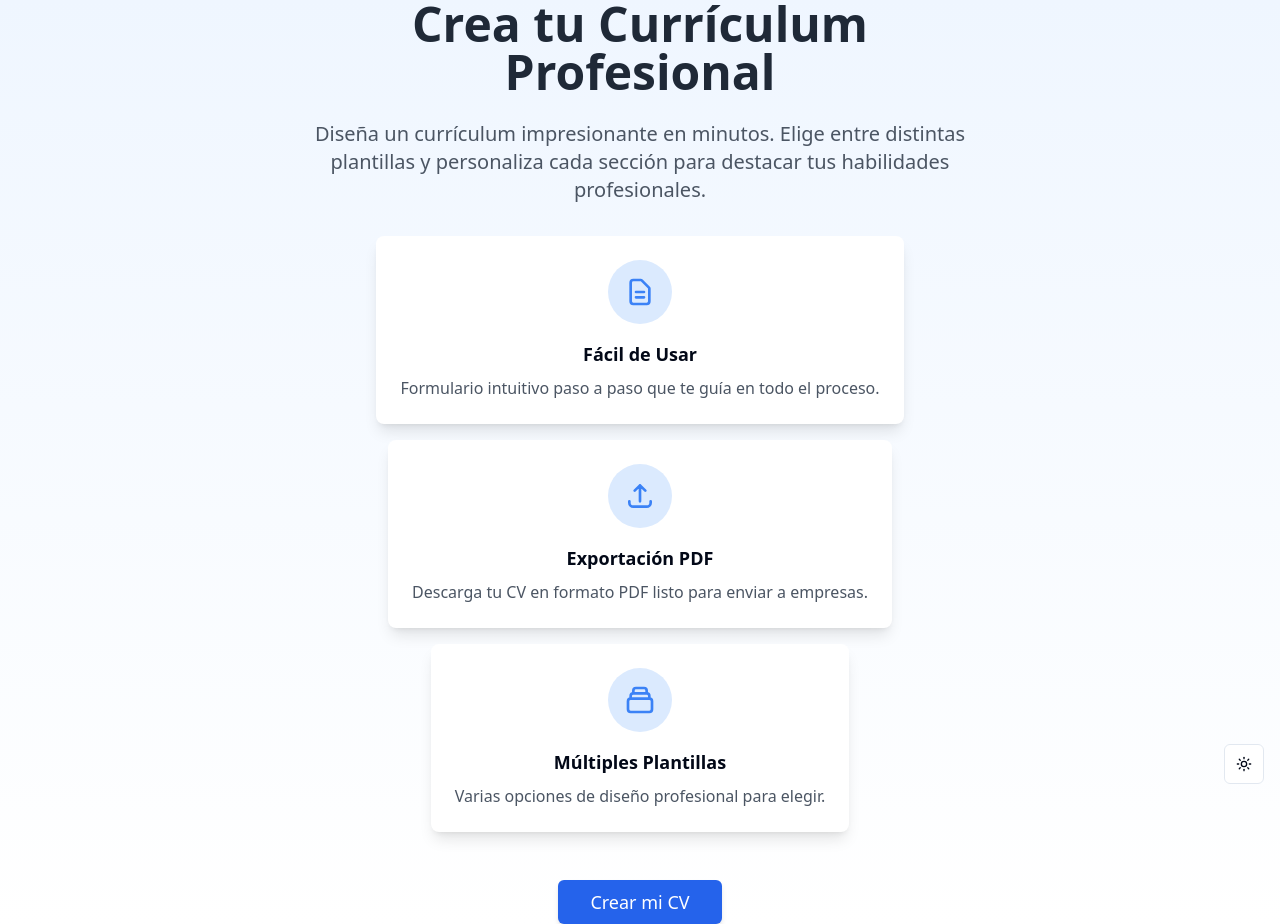
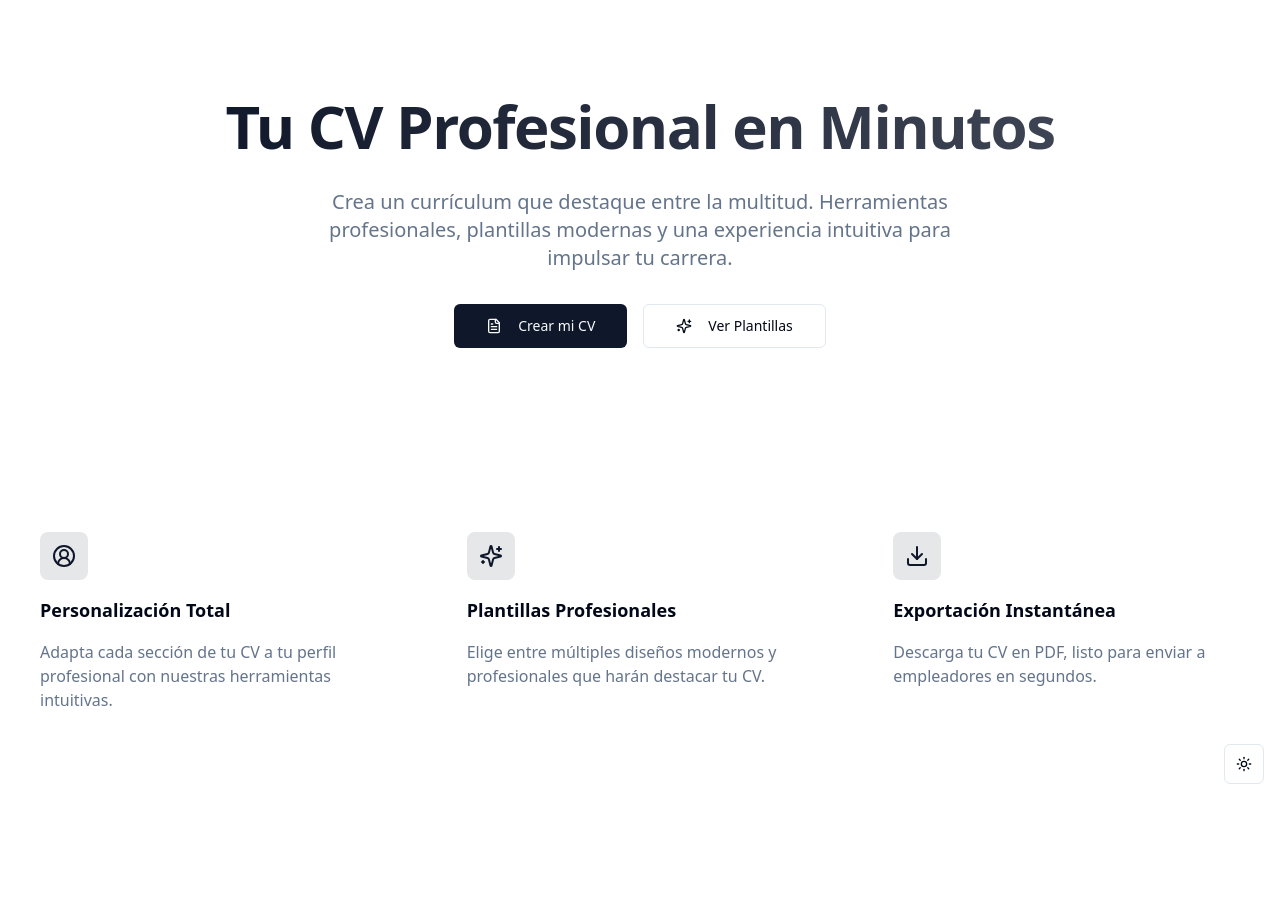
Before and after one commit to LucasSA97/skilled-story-teller, a React (Vite) app: page / in a window 1280 px wide. After the commit the page ends 800 px from the top, so only its background shows below. Built offline with nearby package versions, Linux system fonts and the light colour scheme; what @react-pdf/renderer would draw is missing.

Commit message:
Refactor: Improve landing page and fix dark mode
- Improved the landing page design for a more modern look.
- Made the landing page more specific in what is offered.
- Fixed the dark mode functionality.

```diff
--- a/src/index.css
+++ b/src/index.css
@@ -1,3 +1,4 @@
+
 @tailwind base;
 @tailwind components;
 @tailwind utilities;
@@ -7,11 +8,17 @@
     --background: 0 0% 100%;
     --foreground: 222.2 84% 4.9%;
 
+    --muted: 210 40% 96.1%;
+    --muted-foreground: 215.4 16.3% 46.9%;
+
+    --popover: 0 0% 100%;
+    --popover-foreground: 222.2 84% 4.9%;
+
     --card: 0 0% 100%;
     --card-foreground: 222.2 84% 4.9%;
 
-    --popover: 0 0% 100%;
-    --popover-foreground: 222.2 84% 4.9%;
+    --border: 214.3 31.8% 91.4%;
+    --input: 214.3 31.8% 91.4%;
 
     --primary: 222.2 47.4% 11.2%;
     --primary-foreground: 210 40% 98%;
@@ -19,66 +26,46 @@
     --secondary: 210 40% 96.1%;
     --secondary-foreground: 222.2 47.4% 11.2%;
 
-    --muted: 210 40% 96.1%;
-    --muted-foreground: 215.4 16.3% 46.9%;
-
     --accent: 210 40% 96.1%;
     --accent-foreground: 222.2 47.4% 11.2%;
 
     --destructive: 0 84.2% 60.2%;
     --destructive-foreground: 210 40% 98%;
 
-    --border: 214.3 31.8% 91.4%;
-    --input: 214.3 31.8% 91.4%;
     --ring: 222.2 84% 4.9%;
 
     --radius: 0.5rem;
-
-    --sidebar-background: 0 0% 98%;
-
-    --sidebar-foreground: 240 5.3% 26.1%;
-
-    --sidebar-primary: 240 5.9% 10%;
-
-    --sidebar-primary-foreground: 0 0% 98%;
-
-    --sidebar-accent: 240 4.8% 95.9%;
-
-    --sidebar-accent-foreground: 240 5.9% 10%;
-
-    --sidebar-border: 220 13% 91%;
-
-    --sidebar-ring: 217.2 91.2% 59.8%;
   }
 
   .dark {
     --background: 222.2 84% 4.9%;
     --foreground: 210 40% 98%;
+
+    --muted: 217.2 32.6% 17.5%;
+    --muted-foreground: 215 20.2% 65.1%;
+
+    --popover: 222.2 84% 4.9%;
+    --popover-foreground: 210 40% 98%;
+
     --card: 222.2 84% 4.9%;
     --card-foreground: 210 40% 98%;
-    --popover: 222.2 84% 4.9%;
-    --popover-foreground: 210 40% 98%;
+
+    --border: 217.2 32.6% 17.5%;
+    --input: 217.2 32.6% 17.5%;
+
     --primary: 210 40% 98%;
     --primary-foreground: 222.2 47.4% 11.2%;
+
     --secondary: 217.2 32.6% 17.5%;
     --secondary-foreground: 210 40% 98%;
-    --muted: 217.2 32.6% 17.5%;
-    --muted-foreground: 215 20.2% 65.1%;
+
     --accent: 217.2 32.6% 17.5%;
     --accent-foreground: 210 40% 98%;
+
     --destructive: 0 62.8% 30.6%;
     --destructive-foreground: 210 40% 98%;
-    --border: 217.2 32.6% 17.5%;
-    --input: 217.2 32.6% 17.5%;
+
     --ring: 212.7 26.8% 83.9%;
-    --sidebar-background: 240 5.9% 10%;
-    --sidebar-foreground: 240 4.8% 95.9%;
-    --sidebar-primary: 224.3 76.3% 48%;
-    --sidebar-primary-foreground: 0 0% 100%;
-    --sidebar-accent: 240 3.7% 15.9%;
-    --sidebar-accent-foreground: 240 4.8% 95.9%;
-    --sidebar-border: 240 3.7% 15.9%;
-    --sidebar-ring: 217.2 91.2% 59.8%;
   }
 }
 
@@ -86,7 +73,6 @@
   * {
     @apply border-border;
   }
-
   body {
     @apply bg-background text-foreground;
   }
--- a/src/pages/LandingPage.tsx
+++ b/src/pages/LandingPage.tsx
@@ -1,56 +1,83 @@
 
 import { Button } from "@/components/ui/button";
 import { Link } from "react-router-dom";
+import { CircleUserRound, FileText, Download, Sparkles } from "lucide-react";
 
 const LandingPage = () => {
   return (
-    <div className="min-h-screen flex flex-col items-center justify-center bg-gradient-to-b from-blue-50 to-white">
-      <div className="max-w-3xl px-4 text-center">
-        <h1 className="text-5xl font-bold mb-6 text-gray-800">
-          Crea tu Currículum Profesional
-        </h1>
-        <p className="text-xl text-gray-600 mb-8">
-          Diseña un currículum impresionante en minutos. Elige entre distintas plantillas
-          y personaliza cada sección para destacar tus habilidades profesionales.
-        </p>
+    <div className="min-h-screen bg-background text-foreground">
+      {/* Hero Section */}
+      <div className="relative overflow-hidden">
+        <div className="absolute inset-0 bg-gradient-to-r from-primary/10 to-background dark:from-primary/5 dark:to-background -z-10" />
+        <div className="container mx-auto px-4 py-16 lg:py-24">
+          <div className="max-w-4xl mx-auto text-center space-y-8">
+            <h1 className="text-4xl md:text-6xl font-bold tracking-tight bg-gradient-to-r from-primary to-primary/80 bg-clip-text text-transparent dark:from-white dark:to-white/80">
+              Tu CV Profesional en Minutos
+            </h1>
+            <p className="text-xl text-muted-foreground max-w-2xl mx-auto">
+              Crea un currículum que destaque entre la multitud. Herramientas profesionales,
+              plantillas modernas y una experiencia intuitiva para impulsar tu carrera.
+            </p>
+            <div className="flex flex-col sm:flex-row gap-4 justify-center">
+              <Link to="/form">
+                <Button size="lg" className="bg-primary hover:bg-primary/90 text-primary-foreground">
+                  <FileText className="mr-2 h-5 w-5" />
+                  Crear mi CV
+                </Button>
+              </Link>
+              <Link to="/templates">
+                <Button size="lg" variant="outline">
+                  <Sparkles className="mr-2 h-5 w-5" />
+                  Ver Plantillas
+                </Button>
+              </Link>
+            </div>
+          </div>
+        </div>
+      </div>
 
-        <div className="flex flex-wrap justify-center gap-4 mb-12">
-          <div className="bg-white rounded-lg p-6 shadow-lg flex flex-col items-center">
-            <div className="w-16 h-16 bg-blue-100 rounded-full flex items-center justify-center mb-4">
-              <svg xmlns="http://www.w3.org/2000/svg" className="h-8 w-8 text-blue-500" fill="none" viewBox="0 0 24 24" stroke="currentColor">
-                <path strokeLinecap="round" strokeLinejoin="round" strokeWidth={2} d="M9 12h6m-6 4h6m2 5H7a2 2 0 01-2-2V5a2 2 0 012-2h5.586a1 1 0 01.707.293l5.414 5.414a1 1 0 01.293.707V19a2 2 0 01-2 2z" />
-              </svg>
+      {/* Features Section */}
+      <div className="container mx-auto px-4 py-16">
+        <div className="grid md:grid-cols-3 gap-8">
+          <div className="relative group">
+            <div className="absolute inset-0 bg-gradient-to-r from-primary/10 to-primary/5 rounded-lg -z-10 group-hover:opacity-75 transition-opacity" />
+            <div className="p-6 space-y-4">
+              <div className="h-12 w-12 rounded-lg bg-primary/10 flex items-center justify-center">
+                <CircleUserRound className="h-6 w-6 text-primary dark:text-primary-foreground" />
+              </div>
+              <h3 className="text-lg font-semibold">Personalización Total</h3>
+              <p className="text-muted-foreground">
+                Adapta cada sección de tu CV a tu perfil profesional con nuestras herramientas intuitivas.
+              </p>
             </div>
-            <h3 className="text-lg font-semibold mb-2">Fácil de Usar</h3>
-            <p className="text-gray-600 text-center">Formulario intuitivo paso a paso que te guía en todo el proceso.</p>
           </div>
 
-          <div className="bg-white rounded-lg p-6 shadow-lg flex flex-col items-center">
-            <div className="w-16 h-16 bg-blue-100 rounded-full flex items-center justify-center mb-4">
-              <svg xmlns="http://www.w3.org/2000/svg" className="h-8 w-8 text-blue-500" fill="none" viewBox="0 0 24 24" stroke="currentColor">
-                <path strokeLinecap="round" strokeLinejoin="round" strokeWidth={2} d="M4 16v1a3 3 0 003 3h10a3 3 0 003-3v-1m-4-8l-4-4m0 0L8 8m4-4v12" />
-              </svg>
+          <div className="relative group">
+            <div className="absolute inset-0 bg-gradient-to-r from-primary/10 to-primary/5 rounded-lg -z-10 group-hover:opacity-75 transition-opacity" />
+            <div className="p-6 space-y-4">
+              <div className="h-12 w-12 rounded-lg bg-primary/10 flex items-center justify-center">
+                <Sparkles className="h-6 w-6 text-primary dark:text-primary-foreground" />
+              </div>
+              <h3 className="text-lg font-semibold">Plantillas Profesionales</h3>
+              <p className="text-muted-foreground">
+                Elige entre múltiples diseños modernos y profesionales que harán destacar tu CV.
+              </p>
             </div>
-            <h3 className="text-lg font-semibold mb-2">Exportación PDF</h3>
-            <p className="text-gray-600 text-center">Descarga tu CV en formato PDF listo para enviar a empresas.</p>
           </div>
 
-          <div className="bg-white rounded-lg p-6 shadow-lg flex flex-col items-center">
-            <div className="w-16 h-16 bg-blue-100 rounded-full flex items-center justify-center mb-4">
-              <svg xmlns="http://www.w3.org/2000/svg" className="h-8 w-8 text-blue-500" fill="none" viewBox="0 0 24 24" stroke="currentColor">
-                <path strokeLinecap="round" strokeLinejoin="round" strokeWidth={2} d="M19 11H5m14 0a2 2 0 012 2v6a2 2 0 01-2 2H5a2 2 0 01-2-2v-6a2 2 0 012-2m14 0V9a2 2 0 00-2-2M5 11V9a2 2 0 012-2m0 0V5a2 2 0 012-2h6a2 2 0 012 2v2M7 7h10" />
-              </svg>
+          <div className="relative group">
+            <div className="absolute inset-0 bg-gradient-to-r from-primary/10 to-primary/5 rounded-lg -z-10 group-hover:opacity-75 transition-opacity" />
+            <div className="p-6 space-y-4">
+              <div className="h-12 w-12 rounded-lg bg-primary/10 flex items-center justify-center">
+                <Download className="h-6 w-6 text-primary dark:text-primary-foreground" />
+              </div>
+              <h3 className="text-lg font-semibold">Exportación Instantánea</h3>
+              <p className="text-muted-foreground">
+                Descarga tu CV en PDF, listo para enviar a empleadores en segundos.
+              </p>
             </div>
-            <h3 className="text-lg font-semibold mb-2">Múltiples Plantillas</h3>
-            <p className="text-gray-600 text-center">Varias opciones de diseño profesional para elegir.</p>
           </div>
         </div>
-
-        <Link to="/form">
-          <Button size="lg" className="bg-blue-600 hover:bg-blue-700 text-white font-medium py-3 px-8 rounded-md text-lg transition-all duration-200 shadow-md hover:shadow-lg">
-            Crear mi CV
-          </Button>
-        </Link>
       </div>
     </div>
   );
```
Also changed, not shown: tailwind.config.ts (+35 -52 lines).
